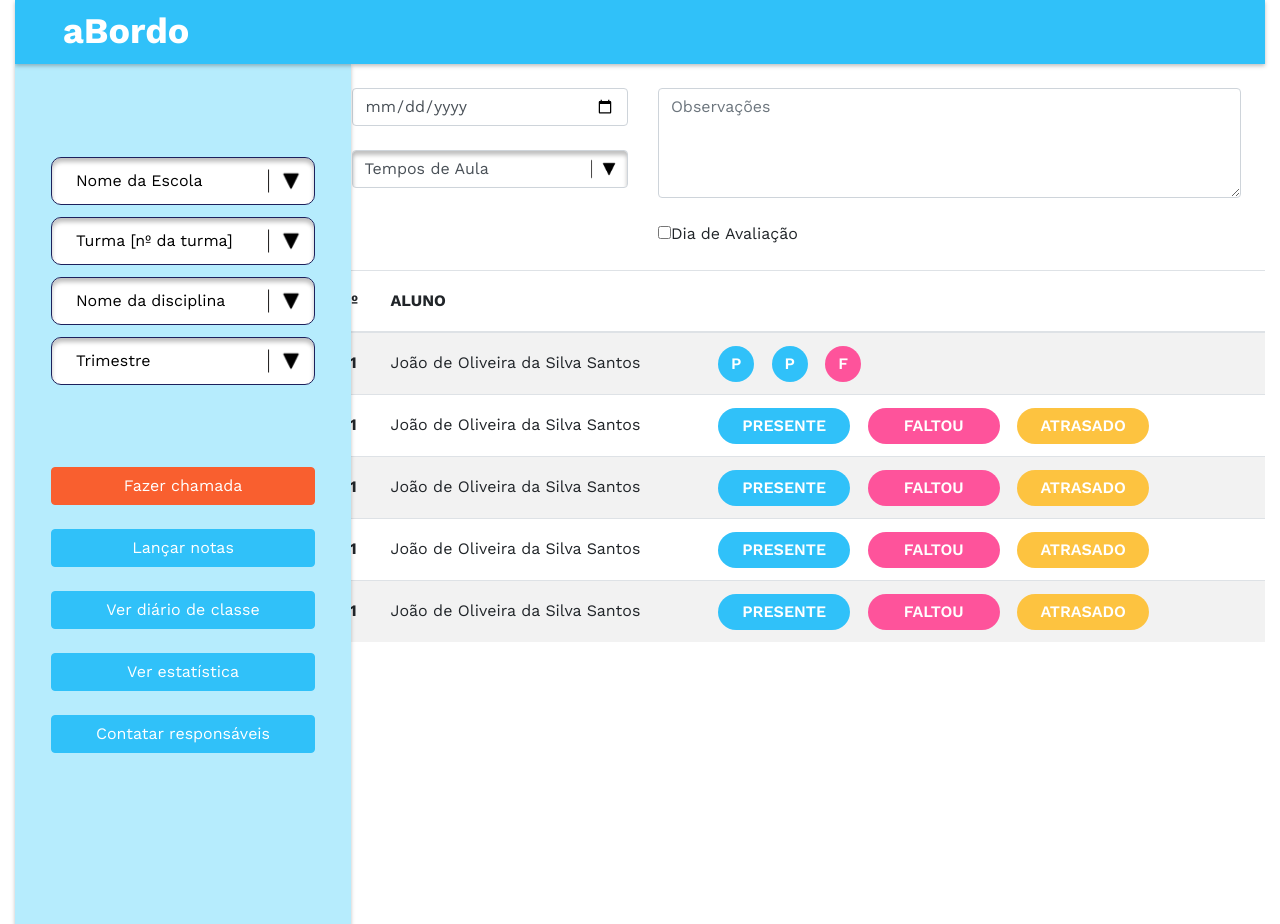
After one commit to pauladepinho/a-bordo, a Node server app: page /attendance in a window 1280 px wide. The commit adds this page. Run offline with Node 20, Linux system fonts and the light colour scheme.

Commit message:
Attendance

```diff
--- a/public/stylesheets/style.css
+++ b/public/stylesheets/style.css
@@ -19,11 +19,11 @@ button:focus {
 }
 
 header {
-  background-color: #30C1F9;
-  box-shadow: 0 2px 4px rgba(0, 0, 0, .25);
+  background-color: #30c1f9;
+  box-shadow: 0 2px 4px rgba(0, 0, 0, 0.25);
 
   height: 4rem;
-  width: 100vw;
+  width: 100%;
 
   position: sticky;
   top: 0;
@@ -44,8 +44,8 @@ h1 {
 
 /* NAVIGATION BAR STYLES */
 nav {
-  background-color: #B6ECFD;
-  box-shadow: 0 2px 4px rgba(0, 0, 0, .25);
+  background-color: #b6ecfd;
+  box-shadow: 0 2px 4px rgba(0, 0, 0, 0.25);
 
   height: 100%;
   width: 25%;
@@ -454,9 +454,9 @@ select {
   height: 48px;
 
   background-color: white;
-  box-shadow: inset 0 4px 4px rgba(0, 0, 0, .25);
+  box-shadow: inset 0 4px 4px rgba(0, 0, 0, 0.25);
 
-  border: 1px solid #1D215C;
+  border: 1px solid #1d215c;
   border-radius: 10px;
 
   margin-bottom: 12px;
@@ -473,23 +473,26 @@ select {
   background-size: contain;
 }
 
-input[type=text], input[type=number],
-input[type=tel], input[type=email],
-input[type=password] {
+input[type="text"],
+input[type="number"],
+input[type="tel"],
+input[type="email"],
+input[type="password"] {
   height: 48px;
   background-color: white;
-  box-shadow: inset 0 4px 4px rgba(0, 0, 0, .25);
+  box-shadow: inset 0 4px 4px rgba(0, 0, 0, 0.25);
 
-  border: 1px solid #1D215C;
+  border: 1px solid #1d215c;
   border-radius: 10px;
 
   padding: 0 24px;
   font-size: 16px;
 }
 
-button, .btn-appearance {
-  background-color: #30C1F9;
-  box-shadow: 0 4px 4px rgba(0, 0, 0, .25);
+button,
+.btn-appearance {
+  background-color: #30c1f9;
+  box-shadow: 0 4px 4px rgba(0, 0, 0, 0.25);
   border: none;
   border-radius: 5px;
 
@@ -566,3 +569,67 @@ button#launch {
         flex-direction: column;
     }
 } */
+
+/* side-nav */
+.side-menu {
+  width: 336px;
+  background-color: #b6ecfd;
+  padding: 93px 36px 0 36px;
+}
+
+.side-menu select,
+.side-menu .btn {
+  width: 100%;
+}
+
+.side-menu .btn {
+  margin-bottom: 24px;
+  background-color: #30C1F9;
+  border: 1px solid #30C1F9;
+}
+
+.side-menu .btn-attendance {
+  background-color: #f95f2f;
+  border: 1px solid #f95f2f;
+  margin-top: 70px;
+}
+
+/* attendance-selectors */
+.attendance-selector {
+  padding: 24px;
+}
+
+.attendance-selector .selectors .datepicker,
+.attendance-selector .observation .observations {
+  margin-bottom: 24px;
+}
+
+.observations {
+  height: 100px;
+}
+
+.attendance-table td, .attendance-table th {
+  line-height: 36px;
+}
+
+.attendance-table .table-button {
+  height: 36px;
+  width: 132px;
+  font-size: 16px;
+  border-radius: 18px;
+  line-height: 36px;
+  margin-right: 12px;
+  box-shadow: none;
+}
+
+.table-button.-checked {
+  width: 36px;
+}
+
+.table-button.-absent {
+  background-color: #FE539B;
+}
+
+.table-button.-late {
+  background-color: #FDC340;
+}
--- a/routes/index.js
+++ b/routes/index.js
@@ -6,8 +6,8 @@ router.get('/', function (req, res, next) {
   res.render('index');
 });
 
-// router.get("/attendance", (req, res) => {
-//   res.render("attendance");
-// });
+router.get("/attendance", (req, res) => {
+  res.render("attendance");
+});
 
 module.exports = router;
--- /dev/null
+++ b/views/attendance/index.ejs
@@ -0,0 +1,116 @@
+<%- include("../partials/header.ejs", { title: "Realizar Chamada" }) %>
+
+<div class="container-fluid">
+  <header>
+    <h1>aBordo</h1>
+  </header>
+  <nav class="side-menu">
+    <select name="escola" id="escola">
+      <option selected disabled>Nome da Escola</option>
+      <option value="Catavento">Catavento</option>
+      <option value="Luiza">Luiza Hidaka</option>
+    </select>
+    <select name="turma" id="turma">
+      <option selected disabled>Turma [nº da turma]</option>
+      <option value="1A">1A</option>
+      <option value="2A">2A</option>
+    </select>
+    <select name="disciplina" id="disciplina">
+      <option selected disabled>Nome da disciplina</option>
+      <option value="Portugues">Portugues</option>
+      <option value="Matematica">Matematica</option>
+    </select>
+    <select name="trimestre" id="trimestre">
+      <option selected disabled>Trimestre</option>
+      <option value="1º">1ºTrimestre</option>
+      <option value="2º">2ºTrimestre</option>
+    </select>
+
+    <a href="Fazer chamada" class="btn btn-primary btn-attendance"
+      >Fazer chamada</a
+    >
+    <a href="Lançar notas" class="btn btn-primary">Lançar notas</a>
+    <a href="Ver diário de classe" class="btn btn-primary"
+      >Ver diário de classe</a
+    >
+    <a href="Ver estatística" class="btn btn-primary">Ver estatística</a>
+    <a href="Contatar responsáveis" class="btn btn-primary"
+      >Contatar responsáveis</a
+    >
+  </nav>
+  <main class="attendance-content">
+    <section class="attendance-selector row">
+      <div class="selectors col-sm-4">
+        <input type="date" id="data" name="data" class="form-control datepicker" />
+        <select name="tempos-aula" id="tempos-aula" class="form-control">
+          <option selected disabled>Tempos de Aula</option>
+          <option value="1º">01 Tempos de Aula</option>
+          <option value="2º">02 Tempos de Aula</option>
+        </select>
+      </div>
+      <div class="observation col-sm-8">
+        <textarea placeholder="Observações" class="form-control observations" id="observations" name="observations" rows=4></textarea>
+        <input type="checkbox">Dia de Avaliação</input>
+      </div>
+    </section>
+    <section class="attendance-table">
+      <table class="table table-striped">
+        <thead>
+          <tr>
+            <th>Nº</th>
+            <th colspan="2">ALUNO</th>
+          </tr>
+        </thead>
+        <tbody>
+          <tr>
+            <th>01</th>
+            <td>João de Oliveira da Silva Santos</td>
+            <td>
+              <button class="table-button -checked">P</button>
+              <button class="table-button -checked">P</button>
+              <button class="table-button -absent -checked">F</button>
+            </td>
+          </tr>
+          <tr>
+            <th>01</th>
+            <td>João de Oliveira da Silva Santos</td>
+            <td>
+              <button class="table-button">PRESENTE</button>
+              <button class="table-button -absent">FALTOU</button>
+              <button class="table-button -late">ATRASADO</button>
+            </td>
+          </tr>
+          <tr>
+            <th>01</th>
+            <td>João de Oliveira da Silva Santos</td>
+            <td>
+              <button class="table-button">PRESENTE</button>
+              <button class="table-button -absent">FALTOU</button>
+              <button class="table-button -late">ATRASADO</button>
+            </td>
+          </tr>
+          <tr>
+            <th>01</th>
+            <td>João de Oliveira da Silva Santos</td>
+            <td>
+              <button class="table-button">PRESENTE</button>
+              <button class="table-button -absent">FALTOU</button>
+              <button class="table-button -late">ATRASADO</button>
+            </td>
+          </tr>
+          <tr>
+            <th>01</th>
+            <td>João de Oliveira da Silva Santos</td>
+            <td>
+              <button class="table-button">PRESENTE</button>
+              <button class="table-button -absent">FALTOU</button>
+              <button class="table-button -late">ATRASADO</button>
+            </td>
+          </tr>
+        </tbody>
+      </table>
+    </section>
+  </main>
+</div>
+
+<%- include("../partials/footer.ejs") %>
```
Also changed, not shown: other parts of public/stylesheets/style.css (+39 -39 lines).
